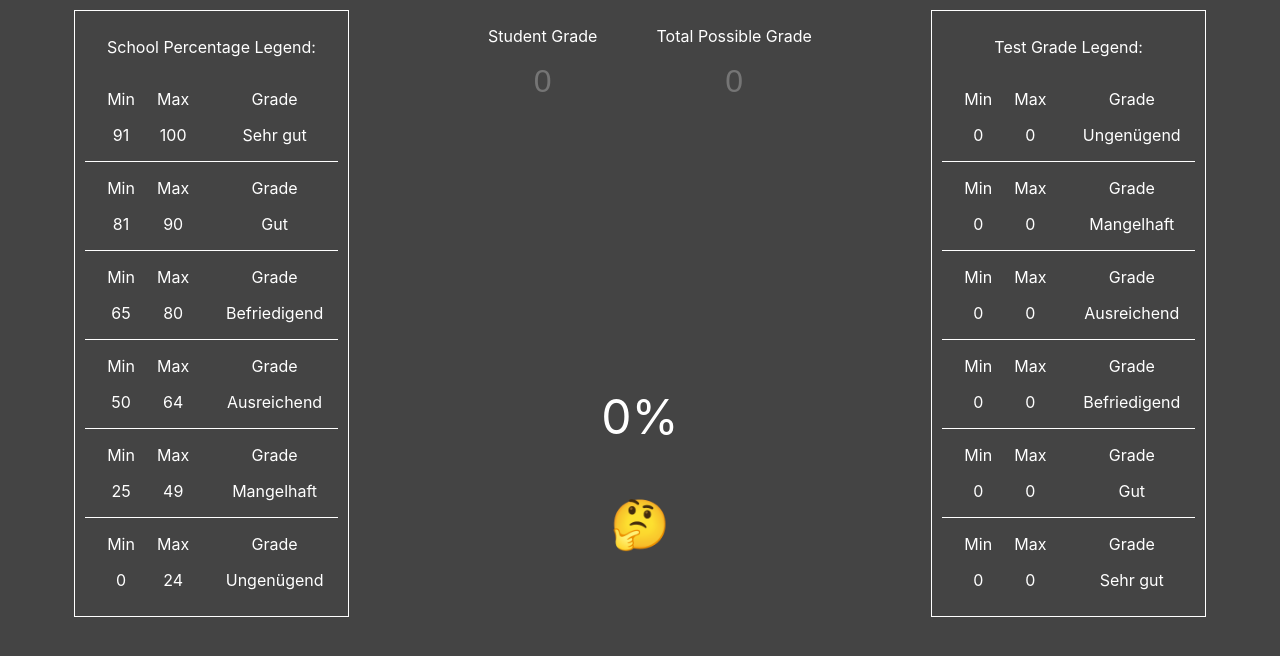
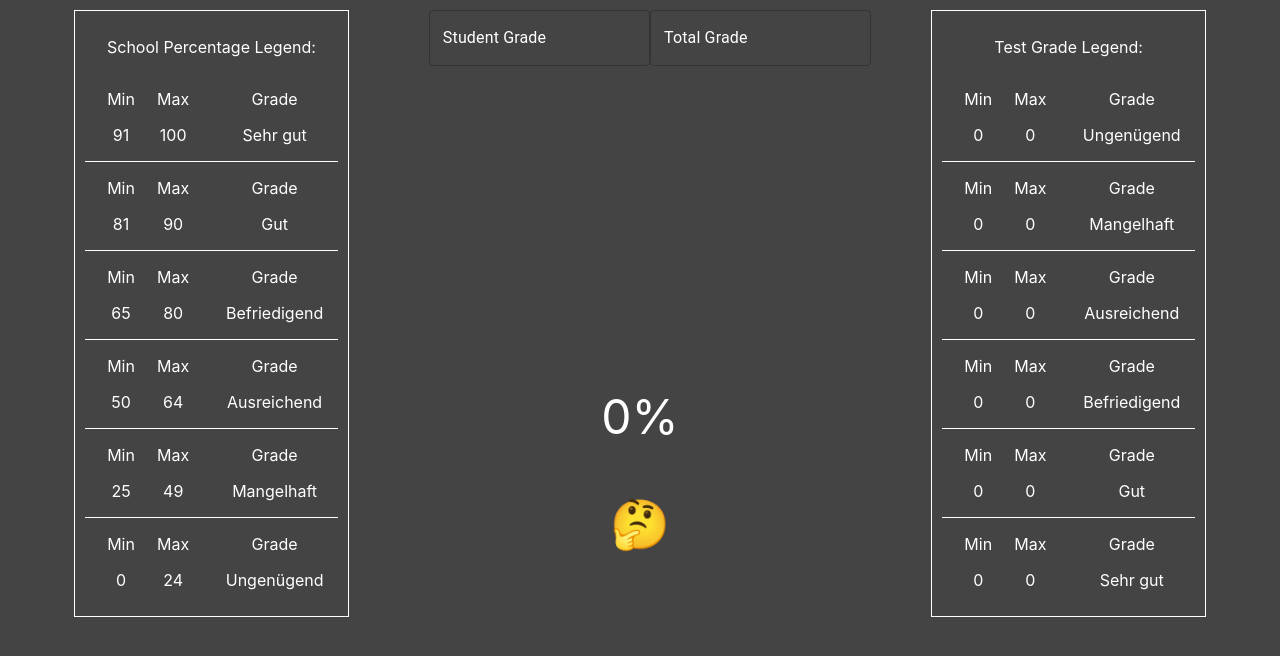
Before and after one commit to ldmccartin/marking-assistant-web, a React app: page / in a window 1280 px wide. Shown: the top 656 px of the page. Built offline with nearby package versions, Linux system fonts and the light colour scheme.

Commit message:
mui and ps script

```diff
--- a/src/components/gradeInputs/gradeInput.css
+++ b/src/components/gradeInputs/gradeInput.css
@@ -7,22 +7,3 @@
   padding: 10px;
   font-size: 1em;
 }
-
-.GradeInputs-Wrapper input {
-  font-size: 2em;
-  background-color: #444;
-  border: none;
-  text-align: center;
-  max-width: 100px;
-  color: #fff;
-}
-
-.GradeInputs-Wrapper input:focus-visible {
-  outline: #fff groove 1px;
-}
-
-.GradeInputs-Wrapper input::-webkit-outer-spin-button,
-.GradeInputs-Wrapper input::-webkit-inner-spin-button {
-  -webkit-appearance: none;
-  margin: 0;
-}
--- a/src/components/gradeInputs/gradeInput.tsx
+++ b/src/components/gradeInputs/gradeInput.tsx
@@ -3,6 +3,7 @@ import {
   useSetRecoilState,
   RecoilState
 } from 'recoil';
+import { TextField } from '@mui/material'
 
 import './gradeInput.css'
 
@@ -18,36 +19,39 @@ const GradeInputs = ({testTotalScoreState, testActualGradeState }: Props) => {
 
   return (
     <div className='GradeInputs-Wrapper'>
-      <div>
-        <p>Student Grade</p>
-        <input
+        <TextField
           className='StudentGrade'
-          id='student-grade'
           name='studentGrade'
           type='number'
+          size='medium'
           placeholder='0'
+          variant='outlined'
+          color='info'
+          label='Student Grade'
+          inputProps={{ style: { color: '#fff' } }}
+          InputLabelProps={{ style: { color: '#fff' } }}
           onChange={(e) => {
             const { target: { value } } = e
             setTestActualGrade(parseFloat(value))
           }}
         >
-        </input>
-      </div>
-      <div>
-        <p>Total Possible Grade</p>
-        <input
-          className='TotalPossibleGrade'
-          id='total-possible-grade'
-          name='totalPossibleGrade'
+        </TextField>
+        <TextField
+          className='TotalGrade'
+          name='totalGrade'
           type='number'
+          size='medium'
           placeholder='0'
+          variant='outlined'
+          color='info'
+          label='Total Grade'
+          inputProps={{ style: { color: '#fff' } }}
+          InputLabelProps={{ style: { color: '#fff' } }}
           onChange={(e) => {
             const { target: { value } } = e
             setTestTotalScore(parseFloat(value))
           }}
-        >
-        </input>
-      </div>
+        />
     </div>
   )
 }
```
Also changed, not shown: 1 other file (tests, documents, lock files or other folders).
